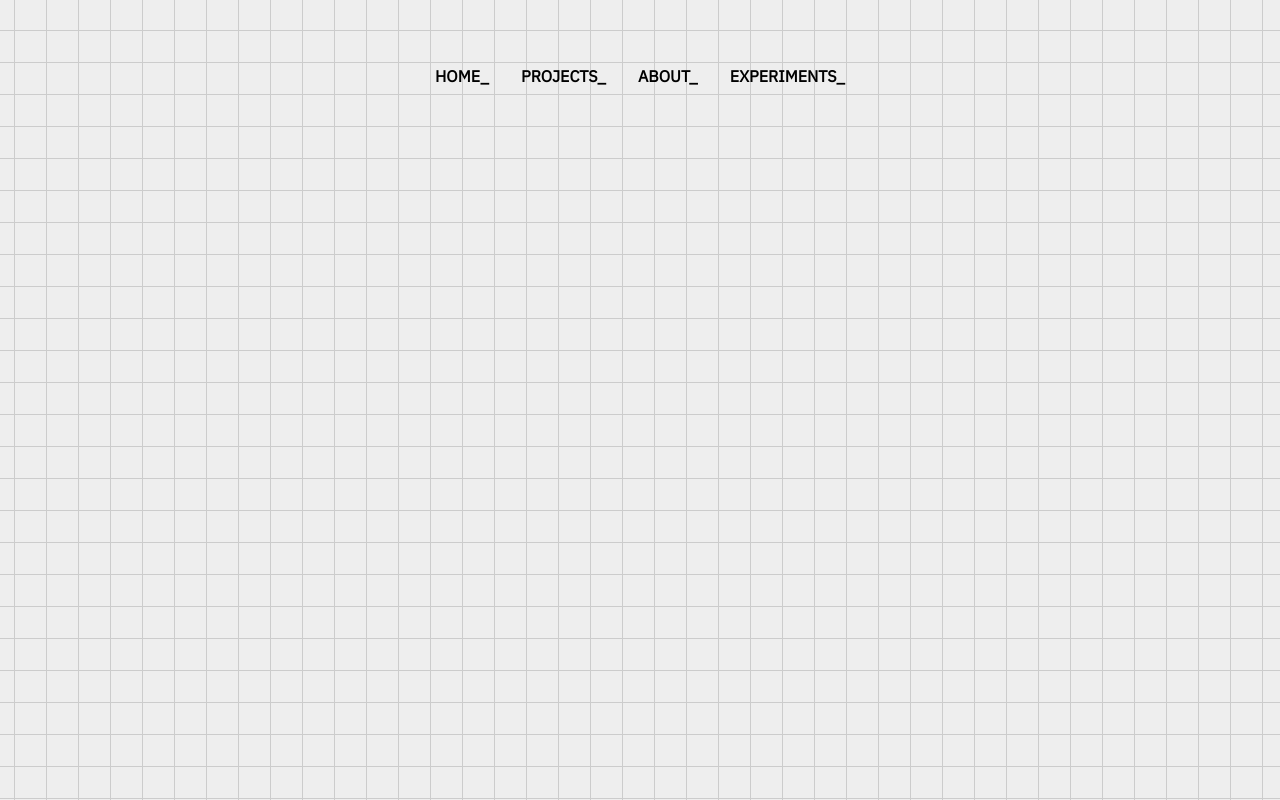
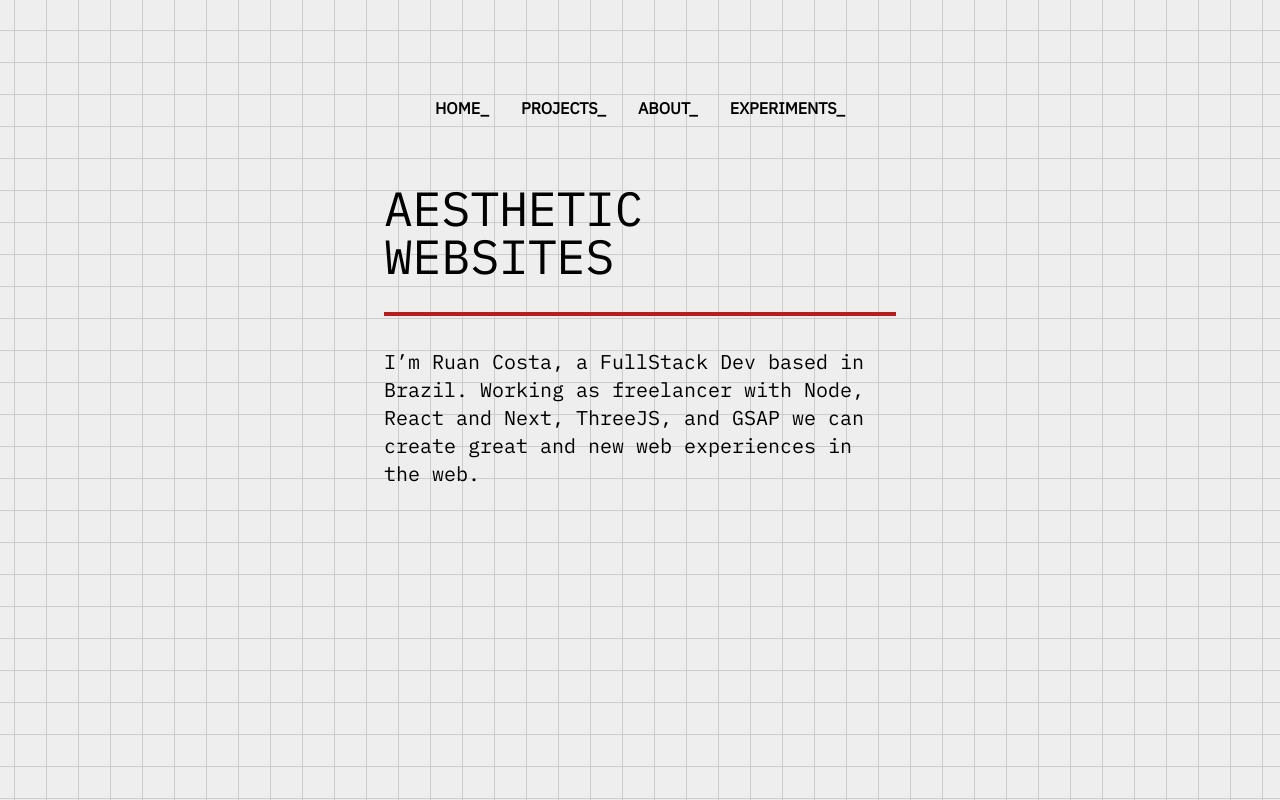
Before and after one commit to ruancostacampos/portifolio, a Next.js app: page / in a window 1280 px wide. Built offline with nearby package versions, Linux system fonts and the light colour scheme.

Commit message:
Add main section

```diff
--- a/app/globals.css
+++ b/app/globals.css
@@ -1,6 +1,8 @@
 @tailwind base;
 @tailwind components;
 @tailwind utilities;
+
+@import url('https://fonts.googleapis.com/css2?family=IBM+Plex+Mono:wght@400;600&display=swap');
 
 :root {
   --foreground-rgb: 0, 0, 0;
@@ -32,3 +34,7 @@ body {
   0% {background-position-x: 50%;}
   50% {background-position-x: 100%;}
 }
+
+.plex-mono{
+  font-family: 'IBM Plex Mono', monospace;
+}
--- a/app/page.tsx
+++ b/app/page.tsx
@@ -1,9 +1,11 @@
+import HomeDetails from '@/components/Home/HomeDetails'
 import Header from '../components/Header'
 
 export default function Home() {
   return (
     <>
       <Header />
+      <HomeDetails />
     </>
   )
 }
--- a/components/Header.tsx
+++ b/components/Header.tsx
@@ -26,7 +26,7 @@ export default function Header(){
 
     return(
 
-        <header className="pt-16">
+        <header className="pt-24">
             <audio ref={audioRef} src="/hover.mp3" />
             <ul className="flex gap-8 w-fit mx-auto font-bold">
                 <li>
--- /dev/null
+++ b/components/Home/HomeDetails.tsx
@@ -0,0 +1,11 @@
+export default function HomeDetails(){
+    return  (
+        <main className="mx-auto mt-16 max-w-lg">
+            <div>
+                <h1 className="plex-mono  text-5xl max-w-sm">AESTHETIC WEBSITES</h1>
+            </div>
+            <div className="h-[4px] w-full bg-red-700 my-8"></div>
+            <p className="plex-mono text-xl">I’m Ruan Costa, a FullStack Dev based in Brazil. Working as freelancer with Node, React and Next, ThreeJS, and GSAP we can create great and new web experiences in the web.</p>
+        </main>
+    )
+}
```
